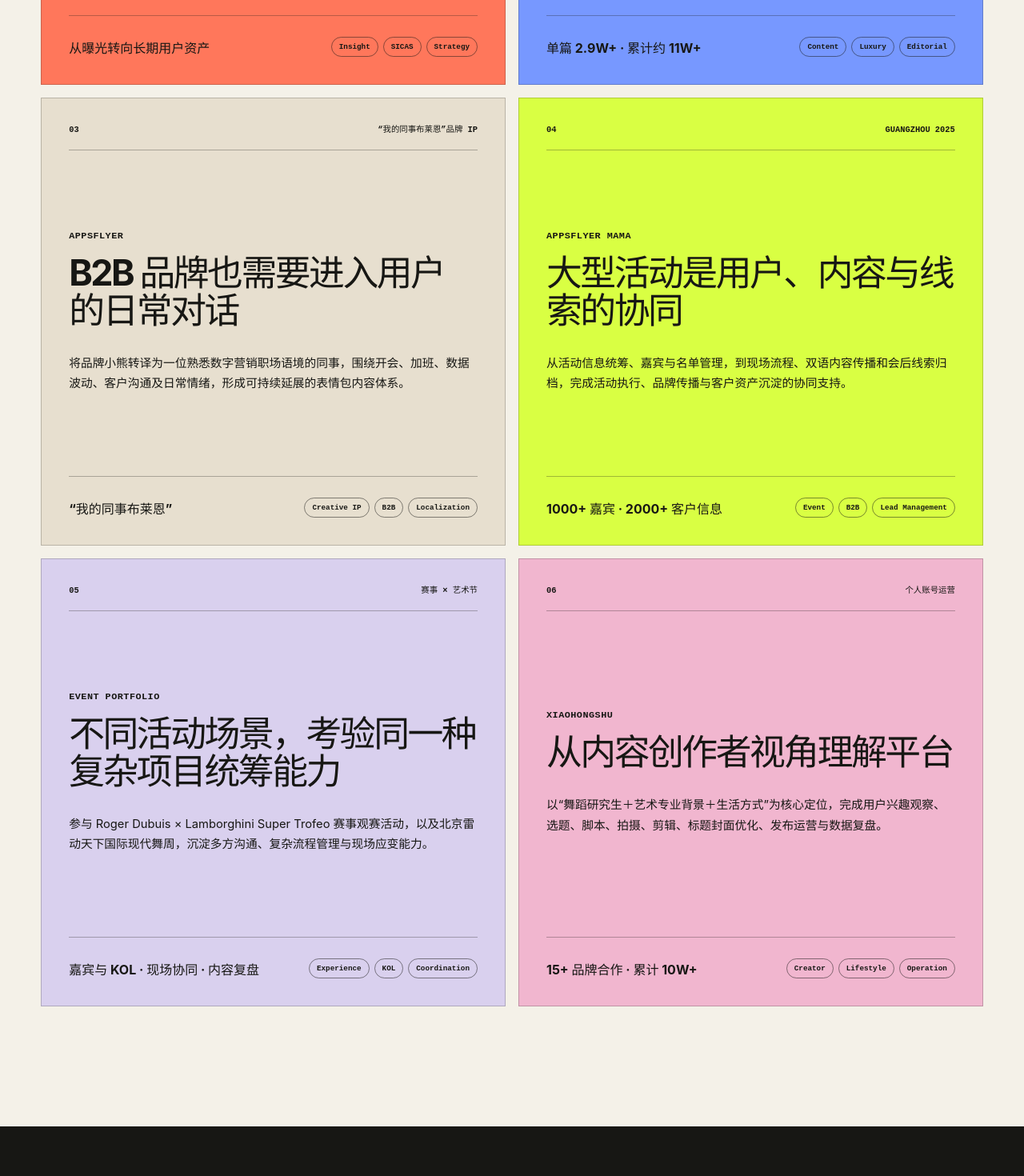
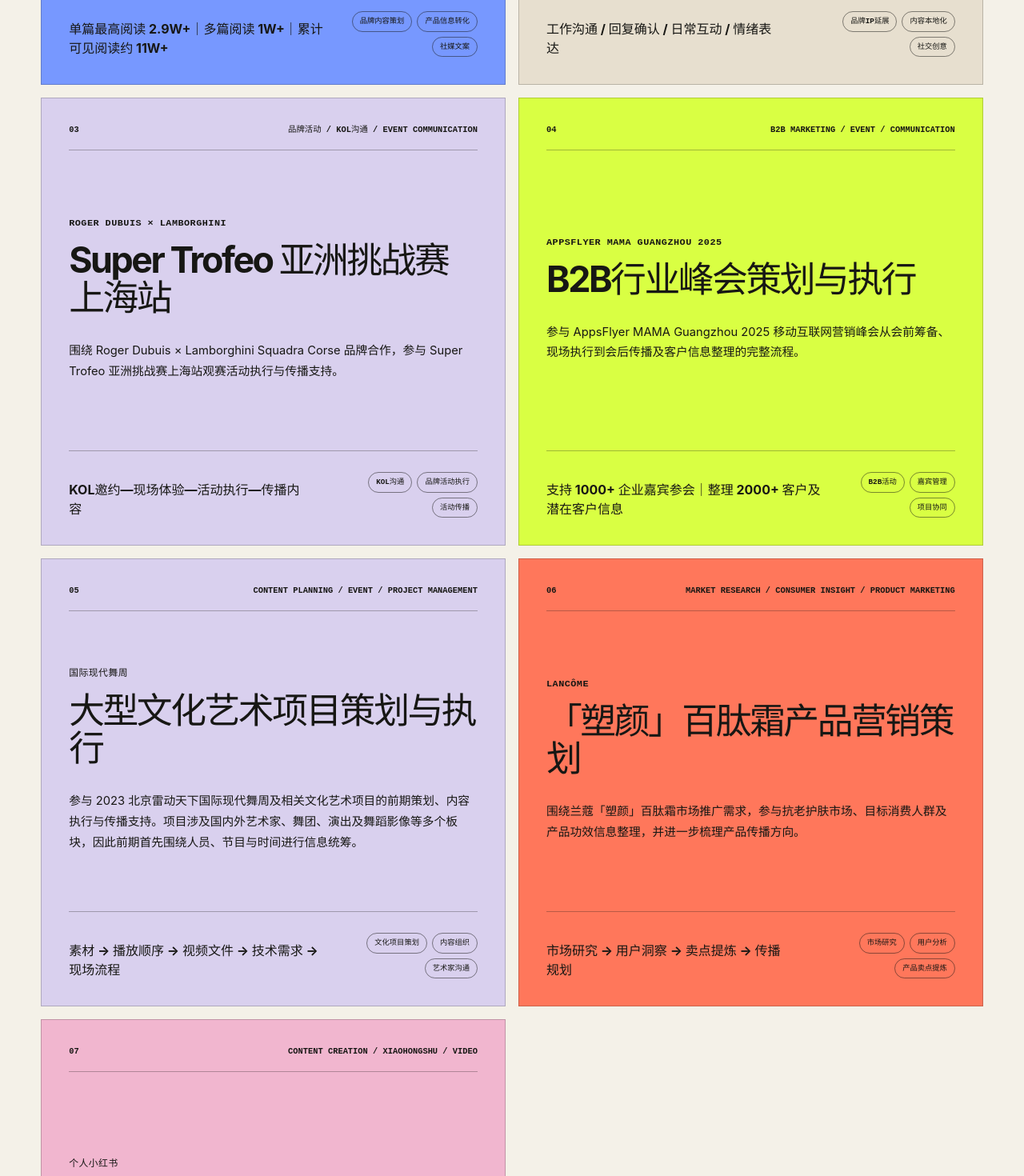
Before and after one commit to hanruimancn-arch/portfolio, a React (Vite) app: page / in a window 1280 px wide. Shown: the part 9180-10650 px from the top of the page at 80% size. Built offline with nearby package versions, Linux system fonts and the light colour scheme.

Commit message:
Update portfolio case copy

```diff
--- a/src/main.jsx
+++ b/src/main.jsx
@@ -5,87 +5,140 @@ import './styles.css'
 const supportingProjects = [
   {
     no: '01',
-    slug: 'loreal-market-research',
-    brand: 'L’Oréal Group',
-    type: '高端美妆市场研究',
-    title: '市场研究的价值，是改变策略关注点',
-    result: '从曝光转向长期用户资产',
-    copy: '搭建高端美妆竞品分析框架，基于 SICAS 模型拆解兰蔻彩妆消费者旅程。核心发现是品牌曝光与市场份额具备优势，但用户忠诚度相对不足。',
-    tags: ['Insight', 'SICAS', 'Strategy'],
-    theme: 'coral',
-    role: '市场研究 · 竞品分析 · 策略洞察',
-    deliverables: '竞品分析框架、消费者旅程拆解、品牌策略机会点',
-    gallery: ['研究框架', '消费者旅程', '竞品分析', '策略结论'],
+    slug: 'roger-dubuis-content',
+    brand: 'Roger Dubuis',
+    type: '品牌内容 / 产品传播 / Social Media',
+    title: '高级制表品牌社媒内容策划',
+    result: '单篇最高阅读 2.9W+｜多篇阅读 1W+｜累计可见阅读约 11W+',
+    copy: '围绕 Roger Dubuis 新品、复杂制表工艺、品牌故事及赛车合作等传播内容，参与品牌社媒选题策划与内容输出。针对腕表产品信息专业度高、技术资料复杂的问题，重点从品牌及产品资料中提炼核心传播信息，并根据不同内容主题重新组织标题、正文结构与视觉素材。',
+    tags: ['品牌内容策划', '产品信息转化', '社媒文案'],
+    theme: 'blue',
+    role: '品牌内容 / 产品传播 / Social Media',
+    deliverables: '品牌内容策划 / 产品信息转化 / 社媒文案 / 视觉内容协同',
+    gallery: ['品牌内容', '产品内容', '节点内容', '内容呈现'],
+    sections: [
+      { title: '品牌内容', body: '围绕品牌历史、先锋精神与高级制表理念规划品牌向内容，补充单一新品传播之外的品牌叙事，保持不同选题之间统一的品牌调性。' },
+      { title: '产品内容', body: '针对新品、复杂功能、机芯结构及设计细节整理产品资料，优先提炼具有辨识度的功能、工艺与设计亮点，再补充专业信息，降低腕表内容的阅读门槛。' },
+      { title: '节点内容', body: '结合新品发布、品牌合作及赛车赛事等节点规划选题，将腕表产品与速度、机械性能、赛车文化等内容结合，拓展产品之外的传播切口。' },
+      { title: '内容呈现', body: '根据选题筛选产品图、品牌视觉及赛事素材，并结合正文信息层级调整视觉顺序，完成从资料梳理—选题—文案—视觉—发布的内容协同。' },
+    ],
   },
   {
     no: '02',
-    slug: 'roger-dubuis-content',
-    brand: 'Roger Dubuis',
-    type: '品牌社媒内容矩阵',
-    title: '把复杂制表语言，转化为用户愿意阅读的内容',
-    result: '单篇 2.9W+ · 累计约 11W+',
-    copy: '围绕品牌故事、产品解读、传播话题与视觉内容，将复杂机芯、材质和制表工艺转化为准确，同时保有高级感与想象空间的社媒表达。',
-    tags: ['Content', 'Luxury', 'Editorial'],
-    theme: 'blue',
-    role: '社媒内容策略 · 编辑策划 · 产品转译',
-    deliverables: '品牌故事、产品解读、传播话题与社媒内容',
-    gallery: ['内容矩阵', '产品解读', '视觉内容', '传播表现'],
+    slug: 'appsflyer-brian-ip',
+    brand: 'AppsFlyer',
+    type: 'Brand IP / Local Content / Social Creative',
+    title: '「我的同事布莱恩」品牌社交化内容',
+    result: '工作沟通 / 回复确认 / 日常互动 / 情绪表达',
+    copy: '基于 AppsFlyer 已有“小熊”品牌形象，参与「我的同事布莱恩」品牌表情包内容策划，希望将原有品牌视觉进一步延展至中国用户熟悉的微信及职场沟通场景。',
+    tags: ['品牌IP延展', '内容本地化', '社交创意'],
+    theme: 'cream',
+    role: 'Brand IP / Local Content / Social Creative',
+    deliverables: '品牌IP延展 / 内容本地化 / 社交创意 / 文案策划',
+    gallery: ['品牌形象', '创意参考', '情绪场景', '内容延展'],
+    sections: [
+      { title: '创意调研', body: '前期调研品牌 IP、企业表情包及社交内容案例，从角色动作、情绪表达、中文文案与实际使用场景几个维度整理创意参考。' },
+      { title: '内容场景', body: '结合日常职场及社交沟通，将内容划分为工作沟通、回复确认、日常互动与情绪表达，并针对不同场景匹配人物动作、表情状态及中文文案，避免表情包只停留在简单的“开心 / 生气 / 难过”等泛化表达。' },
+      { title: '内容延展', body: '进一步参与完成视觉风格参考、素材筛选、情绪场景分类、文案语境与创意方向梳理，将已有品牌形象延展为更具实际使用场景的社交内容。' },
+    ],
   },
   {
     no: '03',
-    slug: 'appsflyer-brian-ip',
-    brand: 'AppsFlyer',
-    type: '“我的同事布莱恩”品牌 IP',
-    title: 'B2B 品牌也需要进入用户的日常对话',
-    result: '“我的同事布莱恩”',
-    copy: '将品牌小熊转译为一位熟悉数字营销职场语境的同事，围绕开会、加班、数据波动、客户沟通及日常情绪，形成可持续延展的表情包内容体系。',
-    tags: ['Creative IP', 'B2B', 'Localization'],
-    theme: 'cream',
-    role: '品牌 IP 本土化 · 创意策划 · 内容运营',
-    deliverables: '角色设定、职场语境转译、表情包内容体系',
-    gallery: ['IP 设定', '内容主题', '表情包设计', '日常传播'],
+    slug: 'roger-dubuis-lamborghini',
+    brand: 'Roger Dubuis × Lamborghini',
+    type: '品牌活动 / KOL沟通 / Event Communication',
+    title: 'Super Trofeo 亚洲挑战赛上海站',
+    result: 'KOL邀约—现场体验—活动执行—传播内容',
+    copy: '围绕 Roger Dubuis × Lamborghini Squadra Corse 品牌合作，参与 Super Trofeo 亚洲挑战赛上海站观赛活动执行与传播支持。',
+    tags: ['KOL沟通', '品牌活动执行', '活动传播'],
+    theme: 'lavender',
+    role: '品牌活动 / KOL沟通 / Event Communication',
+    deliverables: 'KOL沟通 / 品牌活动执行 / 内容整理 / 活动传播',
+    gallery: ['KOL & Guest', '赛事现场', '品牌合作', '活动传播'],
+    sections: [
+      { title: 'KOL & Guest', body: '负责 KOL 联络、到场确认及活动信息同步，持续跟进嘉宾反馈、赛事安排与现场信息，保证参与人员与活动流程及时对齐。' },
+      { title: 'Event', body: '活动当天参与嘉宾接待、观赛活动组织及现场流程支持，根据赛事进度同步品牌、嘉宾与现场信息。' },
+      { title: 'Communication', body: '活动期间跟进线上传播进展，并在活动结束后整理赛事亮点、品牌合作信息及现场内容，参与后续宣传稿及传播材料输出。' },
+    ],
+    closing: '项目将 KOL邀约—现场体验—活动执行—传播内容串联起来，并借助赛车赛事中的速度、机械性能与先锋风格，强化品牌与赛车文化之间的内容关联。',
   },
   {
     no: '04',
     slug: 'appsflyer-mama-2025',
-    brand: 'AppsFlyer MAMA',
-    type: 'Guangzhou 2025',
-    title: '大型活动是用户、内容与线索的协同',
-    result: '1000+ 嘉宾 · 2000+ 客户信息',
-    copy: '从活动信息统筹、嘉宾与名单管理，到现场流程、双语内容传播和会后线索归档，完成活动执行、品牌传播与客户资产沉淀的协同支持。',
-    tags: ['Event', 'B2B', 'Lead Management'],
+    brand: 'AppsFlyer MAMA Guangzhou 2025',
+    type: 'B2B Marketing / Event / Communication',
+    title: 'B2B行业峰会策划与执行',
+    result: '支持 1000+ 企业嘉宾参会｜整理 2000+ 客户及潜在客户信息',
+    copy: '参与 AppsFlyer MAMA Guangzhou 2025 移动互联网营销峰会从会前筹备、现场执行到会后传播及客户信息整理的完整流程。',
+    tags: ['B2B活动', '嘉宾管理', '项目协同'],
     theme: 'lime',
-    role: '活动统筹 · 双语传播 · 线索管理',
-    deliverables: '嘉宾与名单管理、现场流程、内容传播与会后归档',
-    gallery: ['活动主视觉', '现场空间', '嘉宾与流程', '传播与复盘'],
+    role: 'B2B Marketing / Event / Communication',
+    deliverables: 'B2B活动 / 嘉宾管理 / 项目协同 / 品牌传播 / 客户信息整理',
+    gallery: ['会前筹备', '现场执行', '会后传播', '数据与线索'],
+    sections: [
+      { title: '会前筹备', body: '整理嘉宾资料、参会名单、客户信息及活动物料，并根据活动进度持续更新人员和现场信息，为签到、嘉宾接待及现场执行建立信息基础。' },
+      { title: '现场执行', body: '参与签到、嘉宾接待、现场引导、流程协同及物料管理，在大量企业嘉宾集中到场的情况下及时同步人员、流程和现场信息。' },
+      { title: '会后传播', body: '整理活动传播素材，支持双语内容发布及传播效果汇总，同时参与客户数据与销售线索整理。' },
+    ],
+    closing: '整个项目让我接触到 B2B 活动中嘉宾管理、现场执行、品牌传播与客户信息管理之间的协同，而不仅是单一的现场活动执行。',
   },
   {
     no: '05',
-    slug: 'event-portfolio',
-    brand: 'Event Portfolio',
-    type: '赛事 × 艺术节',
-    title: '不同活动场景，考验同一种复杂项目统筹能力',
-    result: '嘉宾与 KOL · 现场协同 · 内容复盘',
-    copy: '参与 Roger Dubuis × Lamborghini Super Trofeo 赛事观赛活动，以及北京雷动天下国际现代舞周，沉淀多方沟通、复杂流程管理与现场应变能力。',
-    tags: ['Experience', 'KOL', 'Coordination'],
+    slug: 'international-dance-week',
+    brand: '国际现代舞周',
+    type: 'Content Planning / Event / Project Management',
+    title: '大型文化艺术项目策划与执行',
+    result: '素材 → 播放顺序 → 视频文件 → 技术需求 → 现场流程',
+    copy: '参与 2023 北京雷动天下国际现代舞周及相关文化艺术项目的前期策划、内容执行与传播支持。项目涉及国内外艺术家、舞团、演出及舞蹈影像等多个板块，因此前期首先围绕人员、节目与时间进行信息统筹。',
+    tags: ['文化项目策划', '内容组织', '艺术家沟通'],
     theme: 'lavender',
-    role: '项目统筹 · 多方协同 · 现场执行',
-    deliverables: '赛事观赛活动、国际现代舞周与现场内容复盘',
-    gallery: ['赛事活动', '嘉宾体验', '艺术节现场', '内容复盘'],
+    role: 'Content Planning / Event / Project Management',
+    deliverables: '文化项目策划 / 内容组织 / 艺术家沟通 / 第三方协同 / 现场执行',
+    gallery: ['项目筹备', '舞蹈影像展', '现场展映', '项目传播'],
+    sections: [
+      { title: '项目筹备', body: '参与国内外艺术家及外国舞团参演名单统计、团队资料整理、签证信息确认，并协助整理节目单、活动日程及演出信息。' },
+      { title: '舞蹈影像展', body: '独立负责舞蹈影像展板块，从影像素材整理、内容筛选、视频剪辑到播放顺序规划，并对接第三方多媒体团队确认视频格式、设备需求与现场展映流程。将最初的内容构想进一步拆成：素材 → 播放顺序 → 视频文件 → 技术需求 → 现场流程，保证影像展实际落地。' },
+      { title: '项目传播', body: '活动结束后参与宣传稿撰写、项目资料整理与执行复盘，围绕艺术家、演出及影像展内容重新梳理项目传播重点。' },
+    ],
   },
   {
     no: '06',
+    slug: 'lancome-peptide-cream',
+    brand: 'Lancôme',
+    type: 'Market Research / Consumer Insight / Product Marketing',
+    title: '「塑颜」百肽霜产品营销策划',
+    result: '市场研究 → 用户洞察 → 卖点提炼 → 传播规划',
+    copy: '围绕兰蔻「塑颜」百肽霜市场推广需求，参与抗老护肤市场、目标消费人群及产品功效信息整理，并进一步梳理产品传播方向。',
+    tags: ['市场研究', '用户分析', '产品卖点提炼'],
+    theme: 'coral',
+    role: 'Market Research / Consumer Insight / Product Marketing',
+    deliverables: '市场研究 / 用户分析 / 产品卖点提炼 / 美妆营销 / 渠道规划',
+    gallery: ['市场分析', '产品拆解', '传播延展', '渠道规划'],
+    sections: [
+      { title: '市场分析', body: '围绕抗老、紧致、修护及年轻化等功效方向整理市场与消费者需求信息，为产品传播建立基础背景。' },
+      { title: '产品拆解', body: '从百肽、抗老、紧致、修护等产品信息中提炼核心功效，并将产品卖点与消费者关注的问题进行对应，而不是简单平铺所有功能。' },
+      { title: '传播延展', body: '在完成市场、用户及产品信息整理后，进一步延展至传播主题、社媒种草、达人合作、门店体验、平台转化与用户反馈等触点，形成从前期研究到传播规划的基础营销框架。' },
+    ],
+  },
+  {
+    no: '07',
     slug: 'xiaohongshu-creator',
-    brand: 'Xiaohongshu',
-    type: '个人账号运营',
-    title: '从内容创作者视角理解平台',
-    result: '15+ 品牌合作 · 累计 10W+',
-    copy: '以“舞蹈研究生＋艺术专业背景＋生活方式”为核心定位，完成用户兴趣观察、选题、脚本、拍摄、剪辑、标题封面优化、发布运营与数据复盘。',
-    tags: ['Creator', 'Lifestyle', 'Operation'],
+    brand: '个人小红书',
+    type: 'Content Creation / Xiaohongshu / Video',
+    title: '垂类内容创作与账号运营',
+    result: '15+ 品牌合作｜单篇最高 3.9W+｜累计浏览及播放 10W+',
+    copy: '围绕舞蹈专业、研究生日常、学习经验、观演、旅行及生活方式持续运营个人小红书账号，独立完成从选题到发布的完整内容生产。',
+    tags: ['内容策划', '短视频制作', '小红书运营'],
     theme: 'pink',
-    role: '账号定位 · 内容创作 · 数据复盘',
-    deliverables: '选题脚本、拍摄剪辑、标题封面与发布运营',
-    gallery: ['账号定位', '内容选题', '品牌合作', '数据表现'],
+    role: 'Content Creation / Xiaohongshu / Video',
+    deliverables: '内容策划 / 短视频制作 / 小红书运营 / 数据观察',
+    gallery: ['内容策划', '内容制作', '品牌合作', '数据表现'],
+    sections: [
+      { title: '内容策划', body: '根据个人经历、专业内容及用户兴趣确定选题，并根据题材选择视频或图文形式，提前梳理内容结构与脚本。' },
+      { title: '内容制作', body: '独立完成拍摄、素材整理、剪辑、字幕及视觉包装，并根据内容重点调整标题、封面、正文及标签。' },
+      { title: '数据优化', body: '发布后观察浏览、点赞、收藏及评论数据，对比不同题材和表达方式的内容表现，用于后续选题调整。' },
+    ],
+    closing: '已与 15+ 美妆、时尚及生活方式品牌达成合作；单篇视频最高浏览 3.9W+，多篇内容达到 6K+ 浏览，视频笔记累计浏览及播放突破 10W+。',
   },
 ]
 
@@ -454,6 +507,19 @@ function ProjectDetail({ project }) {
             </div>
           </div>
 
+          <section className="project-copy-sections" aria-label={`${project.brand} 项目详情`}>
+            {project.sections.map((section, index) => (
+              <article key={section.title}>
+                <span>{String(index + 1).padStart(2, '0')}</span>
+                <div>
+                  <h3>{section.title}</h3>
+                  <p>{section.body}</p>
+                </div>
+              </article>
+            ))}
+            {project.closing && <blockquote>{project.closing}</blockquote>}
+          </section>
+
           <section className="project-gallery" aria-labelledby={`gallery-${project.slug}`}>
             <div className="gallery-heading">
               <div>
```
